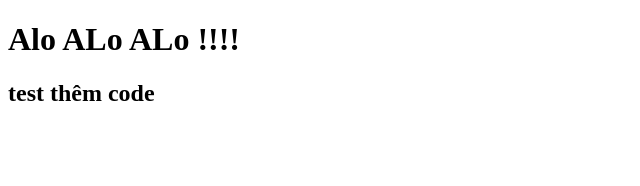
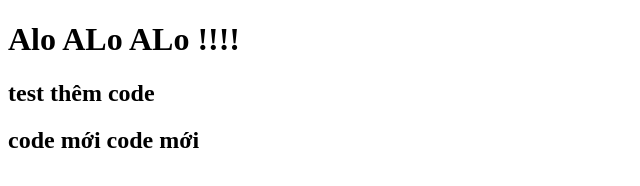
Before and after one commit to Colinwilbus/NguyenVietBinh0206, a plain HTML site: page NguyenVietBinh0206/index.html in a window 1280 px wide. Shown: the whole page, without its empty margins (0-640 px from the left). Drawn offline with Linux system fonts and the light colour scheme.

Commit message:
thêm code mới

```diff
--- a/NguyenVietBinh0206/index.html
+++ b/NguyenVietBinh0206/index.html
@@ -9,6 +9,8 @@
 <body>
     <h1>Alo ALo ALo !!!!</h1>
     <h2>test thêm code</h2>
+    <h2>code mới code mới</h2>
+
 
 </body>
 </html>
```
